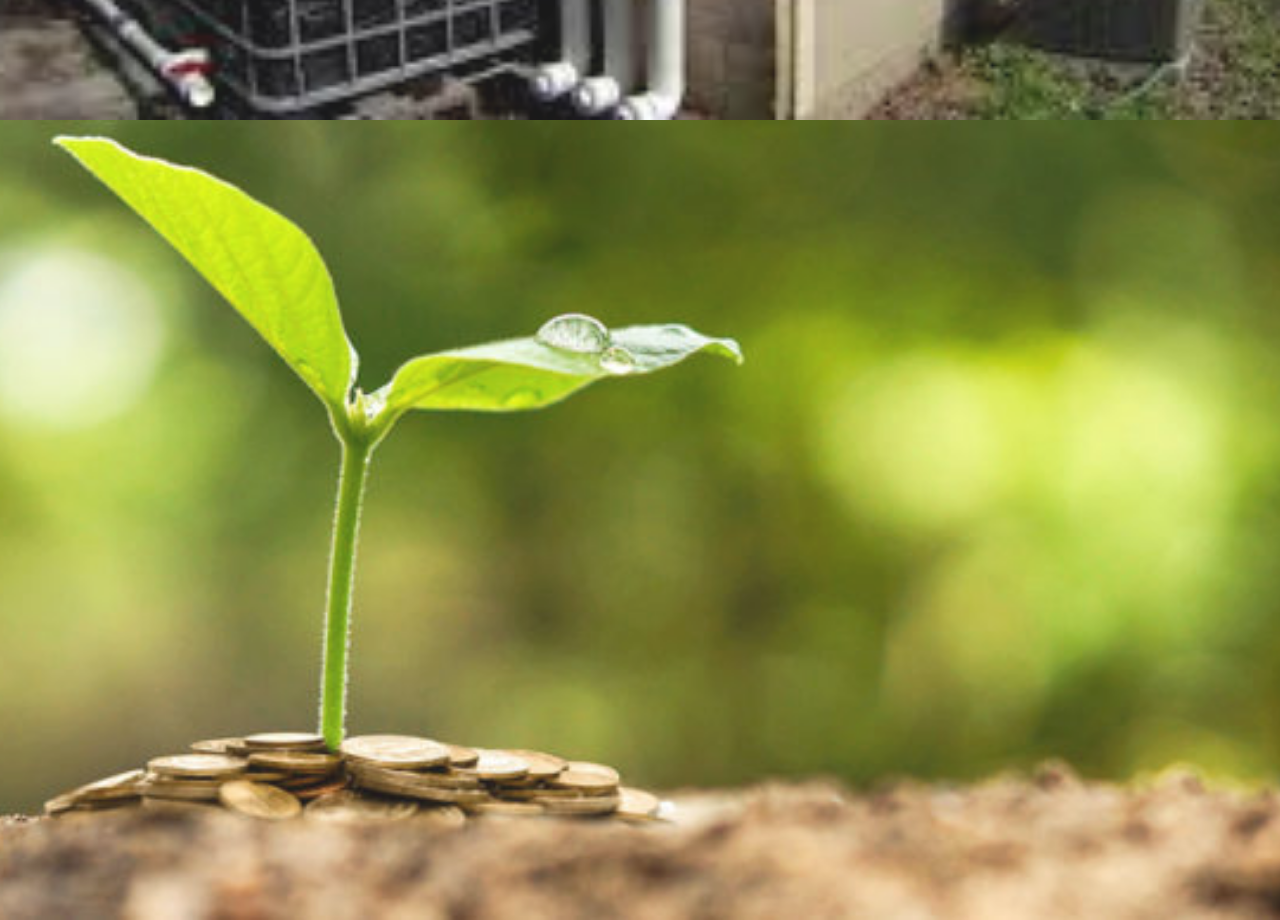
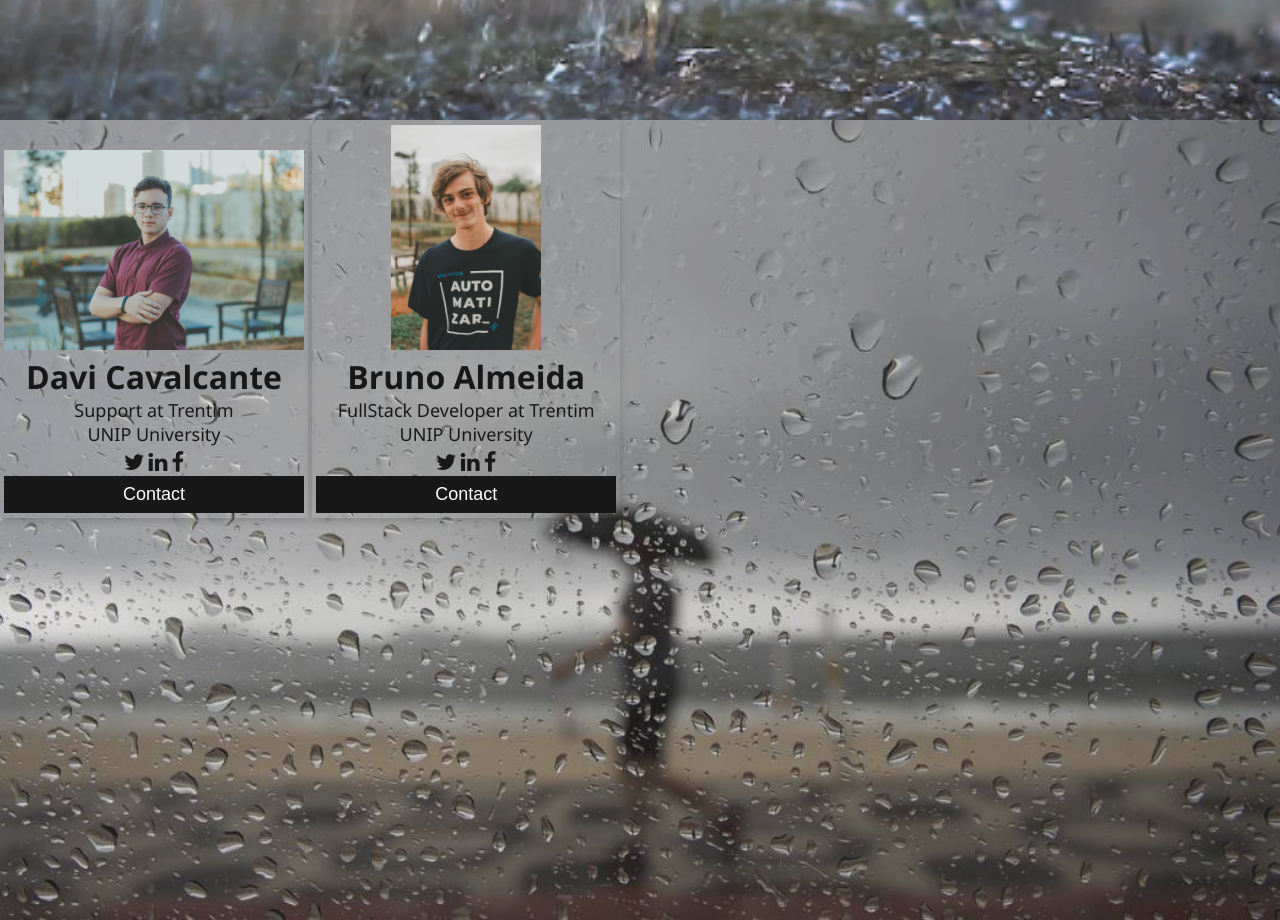
Before and after one commit to daviEstevam02/ApsPwr, a plain HTML site: page index.html in a window 1280 px wide. Shown: the part 1480-2400 px from the top of the page. Drawn offline with Linux system fonts and the light colour scheme.

Commit message:
adding sections and profileCard

```diff
--- a/index.css
+++ b/index.css
@@ -9,8 +9,21 @@ body, html, main {
       font-family: 'Segoe UI', Tahoma, Geneva, Verdana, sans-serif;
       font-size: 16px;
   }
+  .thirdParallax{
+    background-image: url("./icons/parallax-3.jpg");
+    opacity: 0.9;
+    /* Set a specific height */
+    height: 100%;
+
+    /* Create the parallax scrolling effect */
+    background-attachment: fixed;
+    background-position: center;
+    background-repeat: no-repeat;
+    background-size: cover;
+  }
+
   .secondParallax{
-    background-image: url("./icons/captaçãoDeAgua.jpg");
+    background-image: url("./icons/backgroudImage-3.png");
     opacity: 0.9;
     /* Set a specific height */
     height: 100%;
@@ -76,7 +89,6 @@ body, html, main {
     }
     #titulo{
         text-align: center;
-        font-family: Verdana, Geneva, Tahoma, sans-serif;
         text-decoration: none;
     }
     #linkUm{
@@ -86,6 +98,20 @@ body, html, main {
     }
     .logo{
         margin: 10px 0px 0px  0px;
+    }
+    #secao-2{
+        height: auto;
+    }
+    .titleSecondSection{
+        color: #ffffff;
+        font-size: 25px;
+        text-align: center;
+        padding: 40px 0px;
+    }
+    .secondSectionParagraph{
+        color: #ffffff;
+        text-align: center;
+        padding: 100px 30px ;
     }
     /* .slider-holder
     {
@@ -145,6 +171,47 @@ body, html, main {
         border-radius: 5px;
         background-color: #ffffff;
     } */
+    .card {
+        box-shadow: 0 4px 8px 0 rgba(0, 0, 0, 0.2);
+        max-width: 300px;
+        text-align: center;
+        padding:5px 4px;
+        display: inline-block;
+
+      }
+
+      .title {
+        color: rgb(0, 0, 0);
+        font-size: 18px;
+      }
+      #linkUnip{
+        font-size: 18px;
+        text-decoration: none;
+        color: #000000;
+      }
+
+      button {
+        border: none;
+        outline: 0;
+        display: inline-block;
+        padding: 8px;
+        color: white;
+        background-color: #000;
+        text-align: center;
+        cursor: pointer;
+        width: 100%;
+        font-size: 18px;
+      }
+
+     .profileCard {
+        text-decoration: none;
+        font-size: 22px;
+        color: black;
+      }
+
+      button:hover, a:hover {
+        opacity: 0.9;
+      }
 
 
     @media only screen and (max-device-width: 1366px) {
--- a/index.html
+++ b/index.html
@@ -4,6 +4,7 @@
 <head>
     <meta charset="UTF-8">
     <meta name="viewport" content="width=device-width, initial-scale=1.0">
+    <link rel="stylesheet" href="https://cdnjs.cloudflare.com/ajax/libs/font-awesome/4.7.0/css/font-awesome.min.css">
     <link rel="stylesheet" href="index.css">
     <link rel="shortcut icon" href="icons/iconPage.png " type="favicon/ico" />
     <title>PWR</title>
@@ -25,13 +26,13 @@
                 </a>
             </li>
             <li>
-                <a id="linkUm" href="https://web.whatsapp.com/">
+                <a id="linkUm" href="#secao-2">
                     <img id="contactIcon" src="icons/page-icon-png-3.png" width=10 height=10>
                     captação da agua da chuva
                 </a>
             </li>
             <li>
-                <a id="linkUm" href="./contatosPage/index.html">
+                <a id="linkUm" href="#section-3">
                     <img id="contactIcon" src="icons/contactIcon.png"width=10 height=10>
                     contato
                 </a>
@@ -58,10 +59,38 @@
     </main>
 
     <div class="secondParallax">
-    <div id="secao-2" style="height: 2000px; width: 200px;">2</div>
+    <div id="secao-2">
+        <h1 class="titleSecondSection">Beneficios da captação da água da chuva</h1>
+        <p class="secondSectionParagraph">"Lorem ipsum dolor sit amet, consectetur adipiscing elit, sed do eiusmod tempor incididunt ut labore et dolore magna aliqua. Ut enim ad minim veniam, quis nostrud exercitation ullamco laboris nisi ut aliquip ex ea commodo consequat. Duis aute irure dolor in reprehenderit in voluptate velit esse cillum dolore eu fugiat nulla pariatur. Excepteur sint occaecat cupidatat non proident, sunt in culpa qui officia deserunt mollit anim id est laborum." </p>
     </div>
 
-    <div class="parallax"></div>
+
+    </div>
+
+    <div class="thirdParallax">
+        <div id="section-3">
+        <div class="card">
+            <img src="icons/IMG_9353.jpg" alt="Davi" style="width:100%">
+            <h1>Davi Cavalcante</h1>
+            <p class="title">Support at Trentim</p>
+            <p><a id="linkUnip" href="https://www.unip.br/">UNIP University</a></p>
+            <a class="profileCard" href="https://twitter.com/home?lang=pt"><i class="fa fa-twitter"></i></a>
+            <a class="profileCard" href="https://www.linkedin.com/feed/"><i class="fa fa-linkedin"></i></a>
+            <a class="profileCard" href="https://www.facebook.com/"><i class="fa fa-facebook"></i></a>
+            <p><button>Contact</button></p>
+          </div>
+          <div class="card">
+            <img src="icons/IMG_1543.jpg" alt="BrunoAlmeida" style="width:50%">
+            <h1>Bruno Almeida</h1>
+            <p class="title">FullStack Developer at Trentim</p>
+            <p><a id="linkUnip" href="https://www.unip.br/">UNIP University</a></p>
+            <a class="profileCard" href="https://twitter.com/home?lang=pt"><i class="fa fa-twitter"></i></a>
+            <a class="profileCard" href="https://www.linkedin.com/feed/"><i class="fa fa-linkedin"></i></a>
+            <a class="profileCard" href="https://www.facebook.com/"><i class="fa fa-facebook"></i></a>
+            <p><button>Contact</button></p>
+          </div>
+        </div>
+    </div>
     <!-- <div id="secao-3" style="height: 2000px; width: 200px;">3</div> -->
 </body>
 
```
Also changed, not shown: icons/IMG_1543.jpg (added), icons/backgroudImage-3.png (added), icons/parallax-3.jpg (added).
